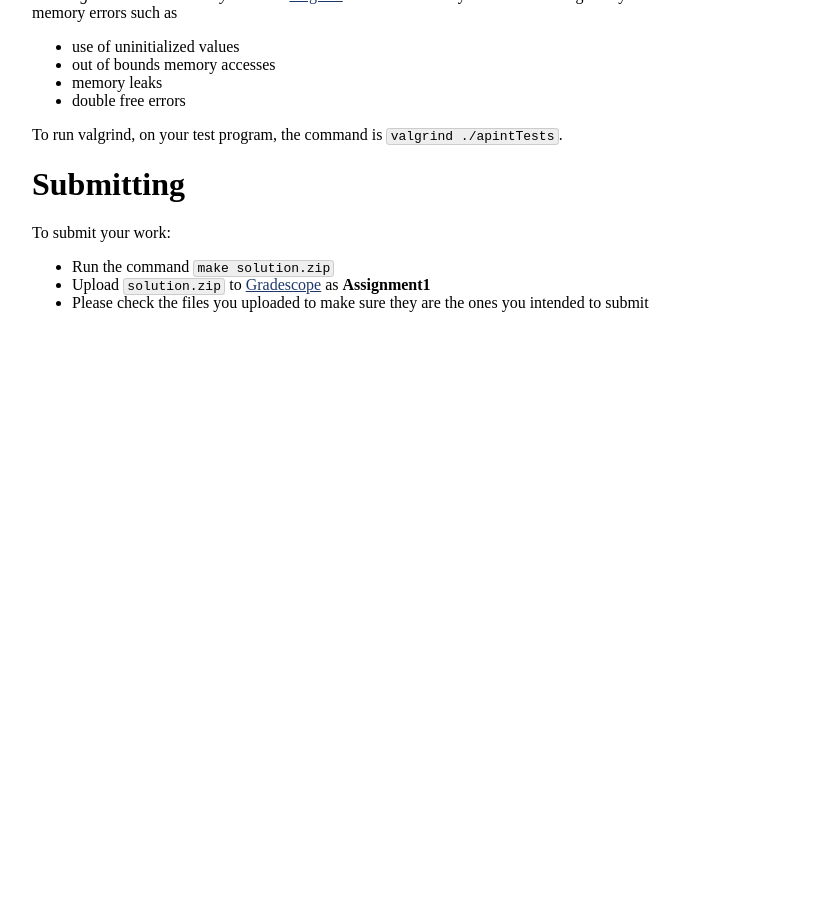
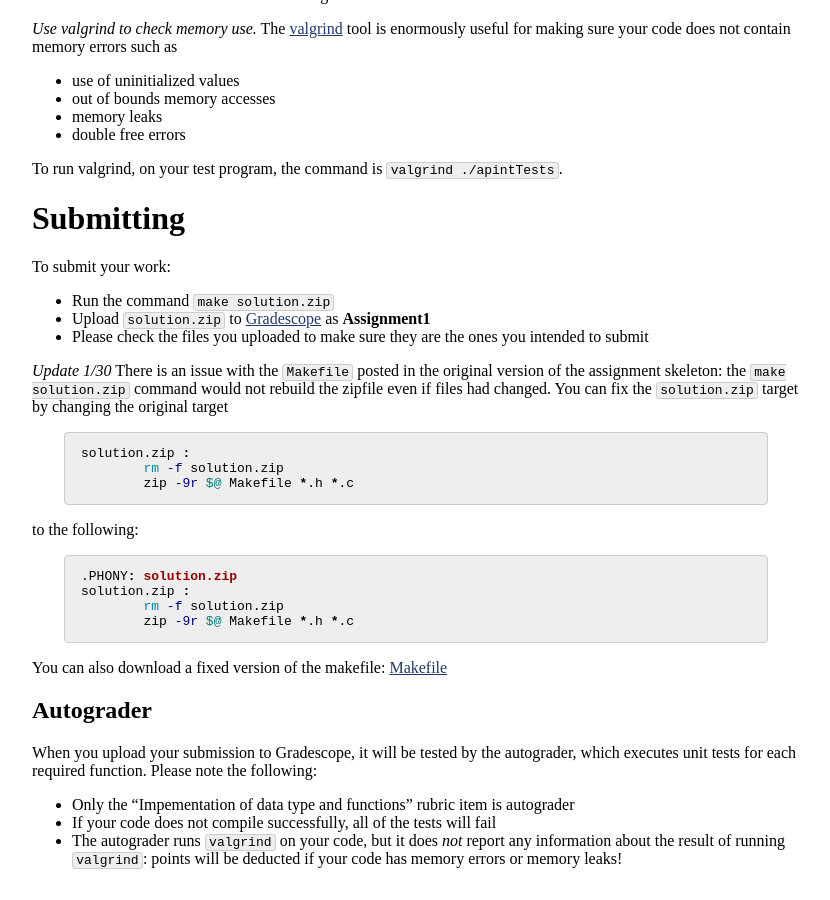
Before and after one commit to jhucsf/spring2020, a Jekyll site: the page built from assign/assign01.md, in a window 1280 px wide and 900 px high, scrolled down 5574 px. Shown: the whole window, without its empty margins (224-1054 px from the left). Built offline with Jekyll 4.4.1, drawn with Linux system fonts in a browser that asks for light colours; before the commit the page ends 5918 px from its top, so only the background shows below that; some of the changed text lies outside the part shown.

Commit message:
a couple important updates to assignment 1

````diff
--- a/assign/assign01.md
+++ b/assign/assign01.md
@@ -6,6 +6,8 @@ title: "Assignment 1: Arbitrary-precision arithmetic"
 **Due:** Friday, Feb 7 by 11pm
 
 *Update 1/29*: Posted fact-generation script to help with [testing](#task-3-unit-testing)
+
+*Update 1/30*: Important [Makefile](assign01/Makefile) fix posted (see [Submitting](#submitting)); information about [autograder](#autograder) posted
 
 # Overview
 
@@ -266,3 +268,30 @@ To submit your work:
 * Run the command `make solution.zip`
 * Upload `solution.zip` to [Gradescope](https://www.gradescope.com/) as **Assignment1**
 * Please check the files you uploaded to make sure they are the ones you intended to submit
+
+*Update 1/30* There is an issue with the `Makefile` posted in the original version of the assignment skeleton: the `make solution.zip` command would not rebuild the zipfile even if files had changed.  You can fix the `solution.zip` target by changing the original target
+
+```make
+solution.zip :
+	rm -f solution.zip
+	zip -9r $@ Makefile *.h *.c
+```
+
+to the following:
+
+```make
+.PHONY: solution.zip
+solution.zip :
+	rm -f solution.zip
+	zip -9r $@ Makefile *.h *.c
+```
+
+You can also download a fixed version of the makefile: [Makefile](assign01/Makefile)
+
+## Autograder
+
+When you upload your submission to Gradescope, it will be tested by the autograder, which executes unit tests for each required function.  Please note the following:
+
+* Only the "Impementation of data type and functions" rubric item is autograder
+* If your code does not compile successfully, all of the tests will fail
+* The autograder runs `valgrind` on your code, but it does *not* report any information about the result of running `valgrind`: points will be deducted if your code has memory errors or memory leaks!
````
Also changed, not shown: assign/style.md (+4 -0 lines), index.md (+1 -0 lines).
